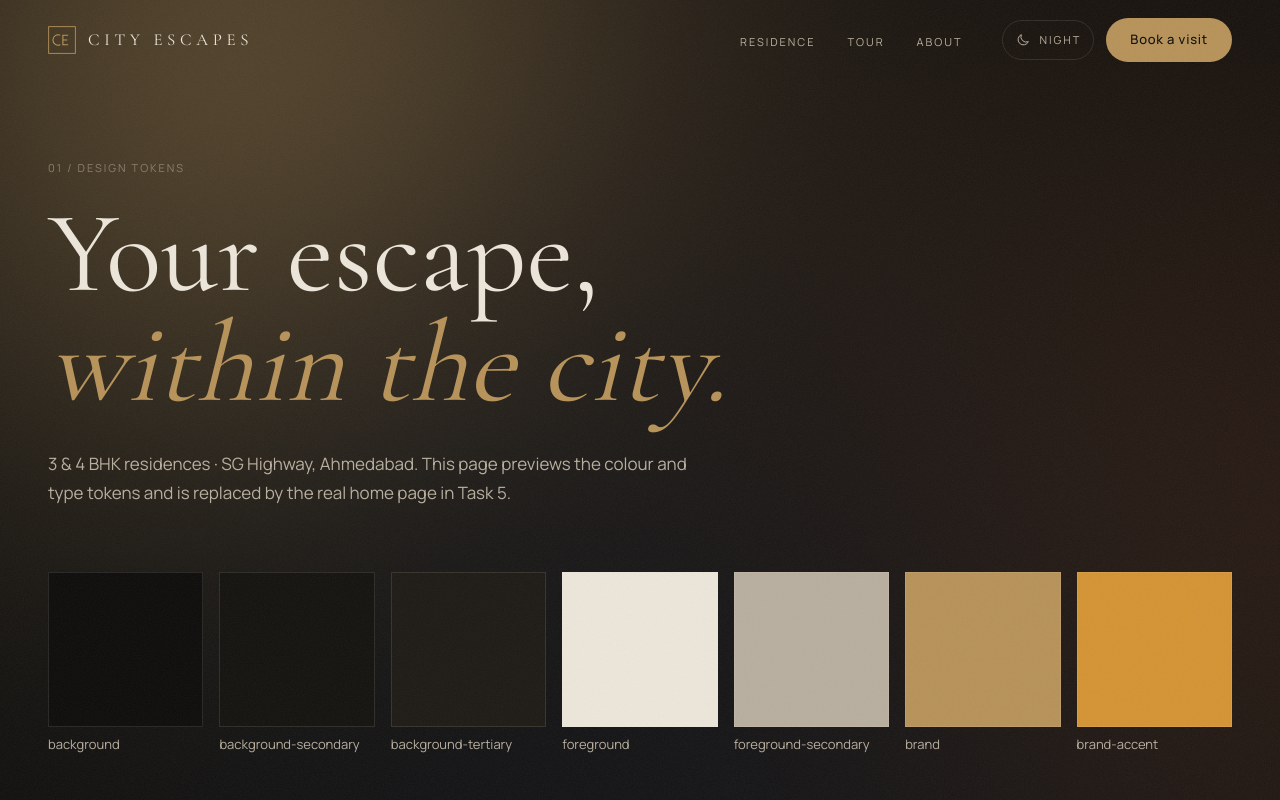
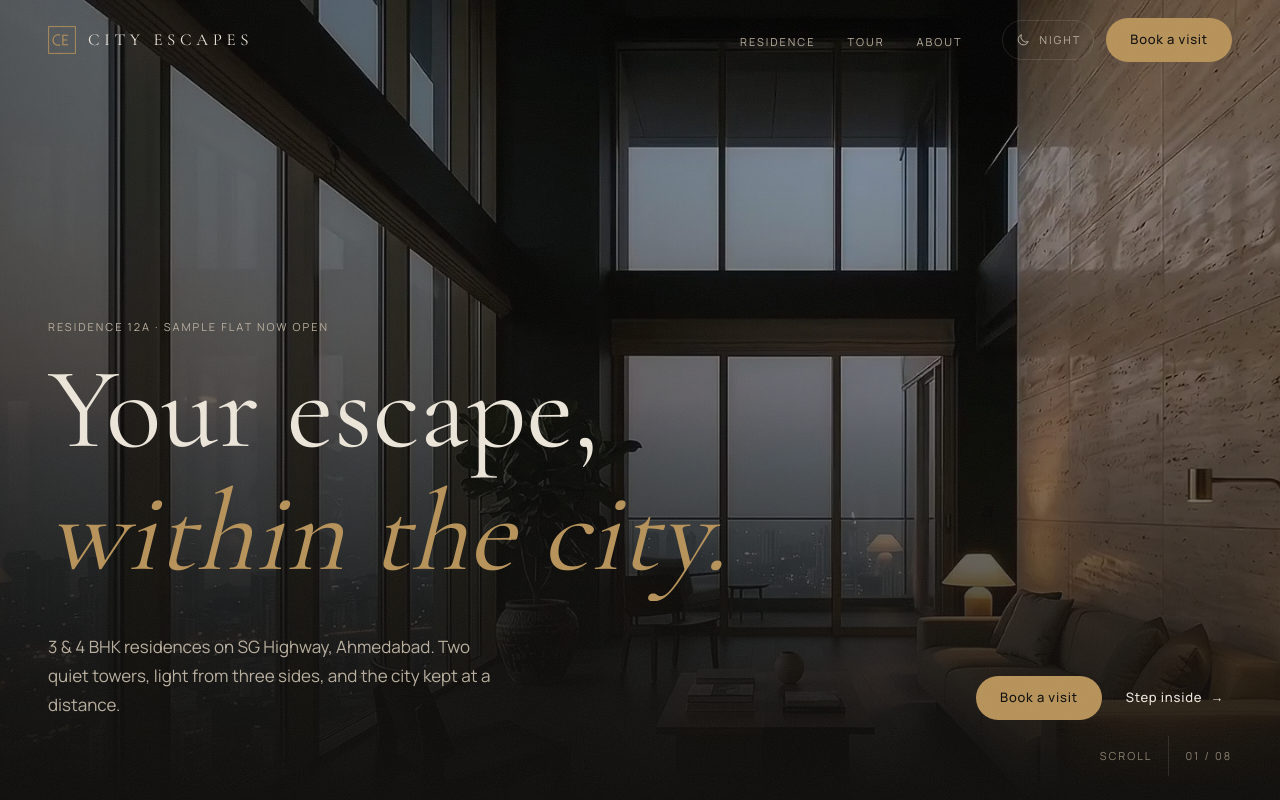
Before and after one commit to pablochomcobar1-ops/city-escapes, a Next.js app: page / in a window 1280 px wide. Shown: the top 800 px of the page. Built offline with nearby package versions, Linux system fonts and the light colour scheme.

Commit message:
feat: cinematic hero with day/night video

```diff
--- a/app/globals.css
+++ b/app/globals.css
@@ -1,4 +1,8 @@
 @import "tailwindcss";
+
+/* `day:` and `night:` utilities, e.g. `opacity-100 day:opacity-0` */
+@custom-variant day (&:where([data-theme="day"], [data-theme="day"] *));
+@custom-variant night (&:where([data-theme="night"], [data-theme="night"] *));
 
 /* ---------- Theme values (night = default) ---------- */
 :root,
@@ -148,6 +152,24 @@
   }
 }
 
+@keyframes ce-word {
+  from {
+    transform: translateY(110%);
+  }
+  to {
+    transform: none;
+  }
+}
+
+@keyframes ce-scroll {
+  from {
+    transform: translateY(-100%);
+  }
+  to {
+    transform: translateY(200%);
+  }
+}
+
 /* Lenis */
 html.lenis,
 html.lenis body {
--- a/app/page.tsx
+++ b/app/page.tsx
@@ -1,39 +1,14 @@
-// Temporary token preview. Replaced by the real home page in Task 5.
-const swatches = [
-  ["background", "bg-background"],
-  ["background-secondary", "bg-background-secondary"],
-  ["background-tertiary", "bg-background-tertiary"],
-  ["foreground", "bg-foreground"],
-  ["foreground-secondary", "bg-foreground-secondary"],
-  ["brand", "bg-brand"],
-  ["brand-accent", "bg-brand-accent"],
-] as const;
+import { Hero } from "@/components/home/Hero";
 
 export default function Home() {
   return (
-    <div className="mx-auto max-w-site px-gutter pb-section pt-40">
-      <p className="text-caption02 uppercase tracking-[0.18em] text-foreground-subtle">
-        01 / Design tokens
-      </p>
-      <h1 className="mt-6 font-display text-hero01">
-        Your escape,
-        <br />
-        <em className="text-brand">within the city.</em>
-      </h1>
-      <p className="mt-8 max-w-prose text-body01 text-foreground-secondary">
-        3 &amp; 4 BHK residences · SG Highway, Ahmedabad. This page previews the
-        colour and type tokens and is replaced by the real home page in Task 5.
-      </p>
-      <ul className="mt-16 grid grid-cols-2 gap-4 sm:grid-cols-4 lg:grid-cols-7">
-        {swatches.map(([name, cls]) => (
-          <li key={name} className="text-caption01 text-foreground-secondary">
-            <div className={`${cls} aspect-square border border-border`} />
-            <span className="mt-2 block">{name}</span>
-          </li>
-        ))}
-      </ul>
-      {/* tall spacer so the nav hide/show and footer can be tried until Task 5 */}
-      <div className="h-[120vh]" aria-hidden="true" />
-    </div>
+    <>
+      <Hero />
+      {/* Sections arrive in Tasks 6–8. Spacer keeps scrolling testable meanwhile. */}
+      <section id="residences" aria-label="Coming next" className="mx-auto max-w-site px-gutter py-section">
+        <p className="text-caption02 uppercase tracking-[0.18em] text-foreground-subtle">02 / Coming in Task 6</p>
+        <div className="h-[110vh]" aria-hidden="true" />
+      </section>
+    </>
   );
 }
--- /dev/null
+++ b/components/home/Hero.tsx
@@ -0,0 +1,92 @@
+import Link from "next/link";
+import { SplitWords } from "@/components/motion/SplitWords";
+import { MagneticButton } from "@/components/motion/MagneticButton";
+import { FACTS } from "@/lib/site";
+import { PORTRAIT_QUERY } from "@/lib/content";
+import { HeroVideo } from "./HeroVideo";
+
+const V = "/media/video";
+
+export function Hero() {
+  return (
+    <section aria-label="Introduction" className="relative h-[100svh] min-h-[620px] overflow-hidden">
+      {/* Posters: chosen by CSS (theme + screen shape), so the first paint is always right */}
+      <div className="absolute inset-0" aria-hidden="true">
+        <picture className="absolute inset-0 opacity-100 transition-opacity duration-1000 ease-cinema day:opacity-0">
+          <source media={PORTRAIT_QUERY} srcSet={`${V}/hero-night-vertical-poster.webp`} />
+          <img
+            src={`${V}/hero-night-poster.webp`}
+            alt=""
+            fetchPriority="high"
+            className="h-full w-full object-cover"
+          />
+        </picture>
+        <img
+          src={`${V}/hero-day-poster.webp`}
+          alt=""
+          fetchPriority="low"
+          className="absolute inset-0 h-full w-full object-cover opacity-0 transition-opacity duration-1000 ease-cinema day:opacity-100"
+        />
+        <HeroVideo />
+      </div>
+
+      {/* Scrims: keep the headline readable on any frame */}
+      <div
+        aria-hidden="true"
+        className="absolute inset-0 bg-gradient-to-t from-background via-background/40 to-background/10"
+      />
+      <div
+        aria-hidden="true"
+        className="absolute inset-y-0 left-0 w-full bg-gradient-to-r from-background/55 to-transparent md:w-2/3"
+      />
+
+      <div className="relative mx-auto flex h-full max-w-site flex-col justify-end px-gutter pb-16 md:pb-20">
+        <p className="animate-[ce-rise_900ms_var(--ease-luxe)_both] text-caption02 uppercase tracking-[0.18em] text-foreground-secondary">
+          Residence 12A · Sample flat now open
+        </p>
+
+        <h1 className="mt-5 font-display text-hero01 text-foreground">
+          <SplitWords text="Your escape," />
+          <br />
+          <em className="text-brand">
+            <SplitWords text="within the city." startIndex={2} />
+          </em>
+        </h1>
+
+        <div
+          className="mt-8 flex flex-col gap-6 md:flex-row md:items-end md:justify-between"
+          style={{ animation: "ce-rise 900ms var(--ease-luxe) 750ms both" }}
+        >
+          <p className="max-w-md text-body01 text-foreground-secondary">
+            {FACTS.homes} on {FACTS.location}. Two quiet towers, light from three sides, and the city
+            kept at a distance.
+          </p>
+          <div className="flex items-center gap-4">
+            <MagneticButton href="/contact">Book a visit</MagneticButton>
+            <Link
+              href="/tour"
+              className="group inline-flex h-11 items-center gap-2 px-2 text-caption01 font-medium tracking-[0.06em] text-foreground"
+            >
+              Step inside
+              <span aria-hidden="true" className="transition-transform duration-500 ease-luxe group-hover:translate-x-1">
+                →
+              </span>
+            </Link>
+          </div>
+        </div>
+      </div>
+
+      {/* Scroll cue */}
+      <div
+        aria-hidden="true"
+        className="absolute bottom-6 right-gutter hidden items-center gap-4 text-caption02 uppercase tracking-[0.18em] text-foreground-subtle md:flex"
+      >
+        <span>Scroll</span>
+        <span className="relative block h-10 w-px overflow-hidden bg-border">
+          <span className="absolute inset-x-0 top-0 h-1/2 animate-[ce-scroll_2.2s_var(--ease-cinema)_infinite] bg-brand" />
+        </span>
+        <span>01 / 08</span>
+      </div>
+    </section>
+  );
+}
--- /dev/null
+++ b/components/home/HeroVideo.tsx
@@ -0,0 +1,89 @@
+"use client";
+
+import { useEffect, useRef, useState, useSyncExternalStore } from "react";
+import { useTheme } from "@/components/theme/useTheme";
+import { useReducedMotion } from "@/lib/useReducedMotion";
+import { heroSources, PORTRAIT_QUERY } from "@/lib/content";
+
+function usePortrait(): boolean {
+  return useSyncExternalStore(
+    (cb) => {
+      const mq = window.matchMedia(PORTRAIT_QUERY);
+      mq.addEventListener("change", cb);
+      return () => mq.removeEventListener("change", cb);
+    },
+    () => window.matchMedia(PORTRAIT_QUERY).matches,
+    () => false,
+  );
+}
+
+function Layer({ src, active, inView }: { src: string; active: boolean; inView: boolean }) {
+  const ref = useRef<HTMLVideoElement>(null);
+  const [playing, setPlaying] = useState(false);
+
+  useEffect(() => {
+    const v = ref.current;
+    if (!v) return;
+    if (active && inView) {
+      // play() returns a promise in modern browsers, undefined in some older ones
+      v.play()?.catch(() => {
+        /* autoplay blocked (e.g. low-power mode): the poster underneath stays */
+      });
+    } else {
+      v.pause();
+    }
+  }, [active, inView]);
+
+  return (
+    <video
+      ref={ref}
+      src={src}
+      muted
+      loop
+      playsInline
+      preload="auto"
+      aria-hidden="true"
+      tabIndex={-1}
+      onPlaying={() => setPlaying(true)}
+      data-active={active}
+      className={[
+        "absolute inset-0 h-full w-full object-cover",
+        "transition-opacity duration-1000 ease-cinema",
+        active && playing ? "opacity-100" : "opacity-0",
+      ].join(" ")}
+    />
+  );
+}
+
+/**
+ * Plays the hero clip for the current theme and screen shape over the CSS posters.
+ * Clips load only once they are needed; off-screen they pause. Reduced motion: no video.
+ */
+export function HeroVideo() {
+  const { theme } = useTheme();
+  const portrait = usePortrait();
+  const reduced = useReducedMotion();
+  const box = useRef<HTMLDivElement>(null);
+  const [inView, setInView] = useState(true);
+  const [seen, setSeen] = useState<string[]>([]);
+  const active = heroSources(theme, portrait).mp4;
+
+  if (!reduced && !seen.includes(active)) setSeen([...seen, active]);
+
+  useEffect(() => {
+    const el = box.current;
+    if (!el || typeof IntersectionObserver === "undefined") return; // old browsers: just keep playing
+    const io = new IntersectionObserver(([e]) => setInView(e.isIntersecting), { threshold: 0.05 });
+    io.observe(el);
+    return () => io.disconnect();
+  }, []);
+
+  if (reduced) return null;
+  return (
+    <div ref={box} className="absolute inset-0" data-testid="hero-videos">
+      {seen.map((src) => (
+        <Layer key={src} src={src} active={src === active} inView={inView} />
+      ))}
+    </div>
+  );
+}
--- /dev/null
+++ b/components/motion/SplitWords.tsx
@@ -0,0 +1,35 @@
+/**
+ * Splits text into words that rise out of a mask one after another.
+ * Pure CSS (keyframe ce-word in globals.css): runs on first paint with no JS, and the
+ * global reduced-motion rule makes it show the final state instantly.
+ */
+export function SplitWords({
+  text,
+  startIndex = 0,
+  delay = 250,
+  stagger = 80,
+  className = "",
+}: {
+  text: string;
+  startIndex?: number;
+  delay?: number;
+  stagger?: number;
+  className?: string;
+}) {
+  const words = text.split(" ");
+  return (
+    <span className={className}>
+      {words.map((w, i) => (
+        <span key={`${w}-${i}`} className="inline-block overflow-hidden pb-[0.12em] align-bottom">
+          <span
+            className="inline-block animate-[ce-word_1100ms_var(--ease-luxe)_both]"
+            style={{ animationDelay: `${delay + (startIndex + i) * stagger}ms` }}
+          >
+            {w}
+            {i < words.length - 1 ? " " : ""}
+          </span>
+        </span>
+      ))}
+    </span>
+  );
+}
--- /dev/null
+++ b/lib/content.ts
@@ -0,0 +1,20 @@
+import type { Theme } from "./theme";
+
+const V = "/media/video";
+
+export type HeroSource = { mp4: string; poster: string };
+
+/**
+ * Which hero clip to play. There is no vertical day clip, so day on a phone uses the
+ * landscape day clip with object-fit: cover.
+ */
+export function heroSources(theme: Theme, portrait: boolean): HeroSource {
+  if (theme === "night") {
+    return portrait
+      ? { mp4: `${V}/hero-night-vertical.mp4`, poster: `${V}/hero-night-vertical-poster.webp` }
+      : { mp4: `${V}/hero-night.mp4`, poster: `${V}/hero-night-poster.webp` };
+  }
+  return { mp4: `${V}/hero-day.mp4`, poster: `${V}/hero-day-poster.webp` };
+}
+
+export const PORTRAIT_QUERY = "(orientation: portrait) and (max-width: 767px)";
```
Also changed, not shown: 3 other files (tests, documents, lock files or other folders).
